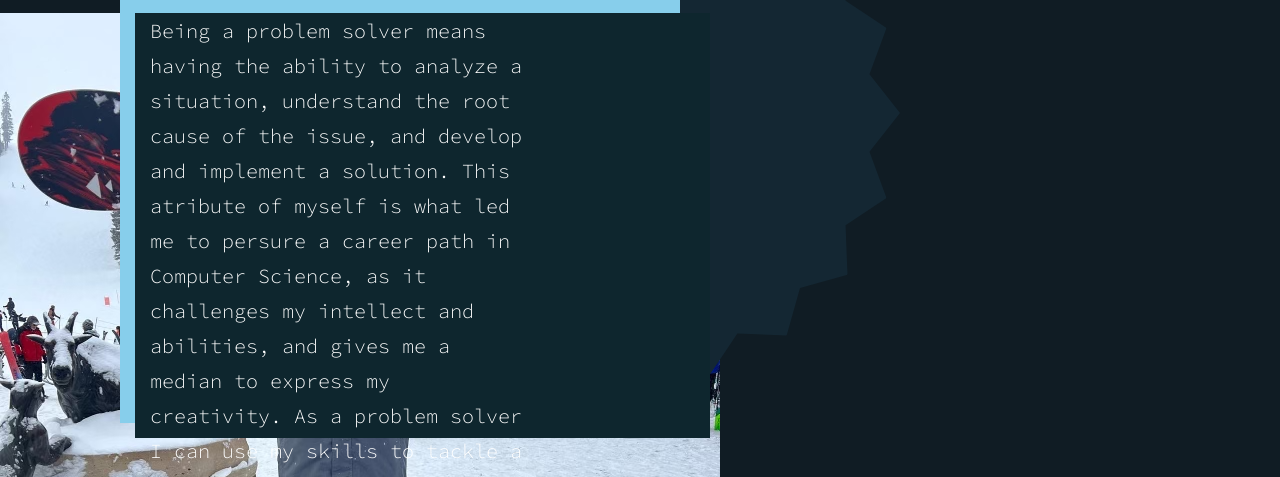
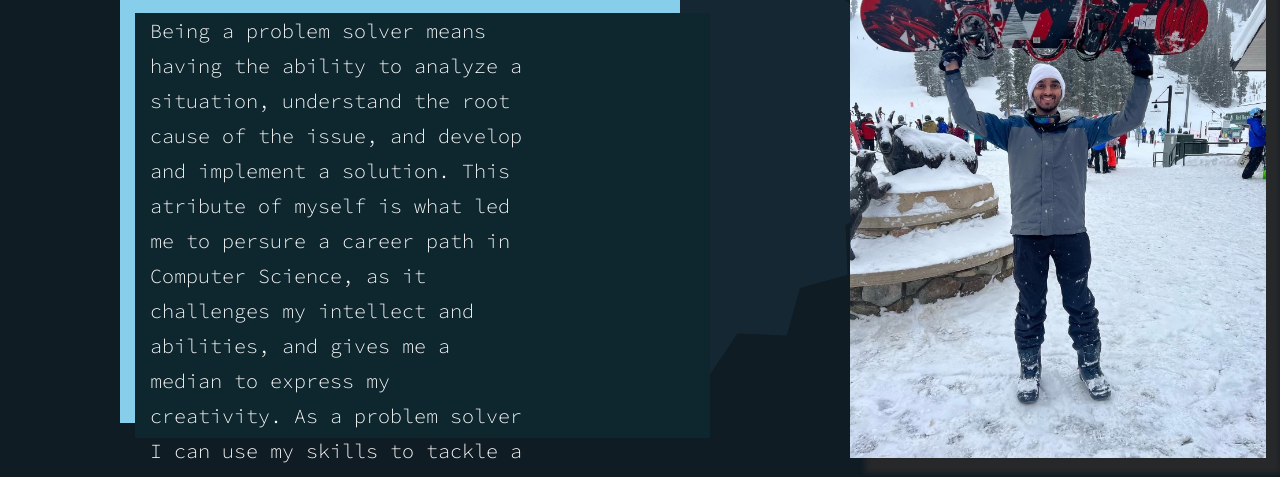
Before and after one commit to shazkarovaliya/personal-site, a plain HTML site: page index.html in a window 1280 px wide. Shown: the part 242-719 px from the top of the page. Drawn offline with Linux system fonts and the light colour scheme.

Commit message:
fifth commit

```diff
--- a/index.html
+++ b/index.html
@@ -35,7 +35,7 @@
         <div class="circle"></div>
     </div>
 
-    <img src="images/shaz.png" alt="shaz" class="shaz">
+    <img src="images/shaz.png" alt="shaz" class="shaz-index">
 
     <hr class="break">
 
```
